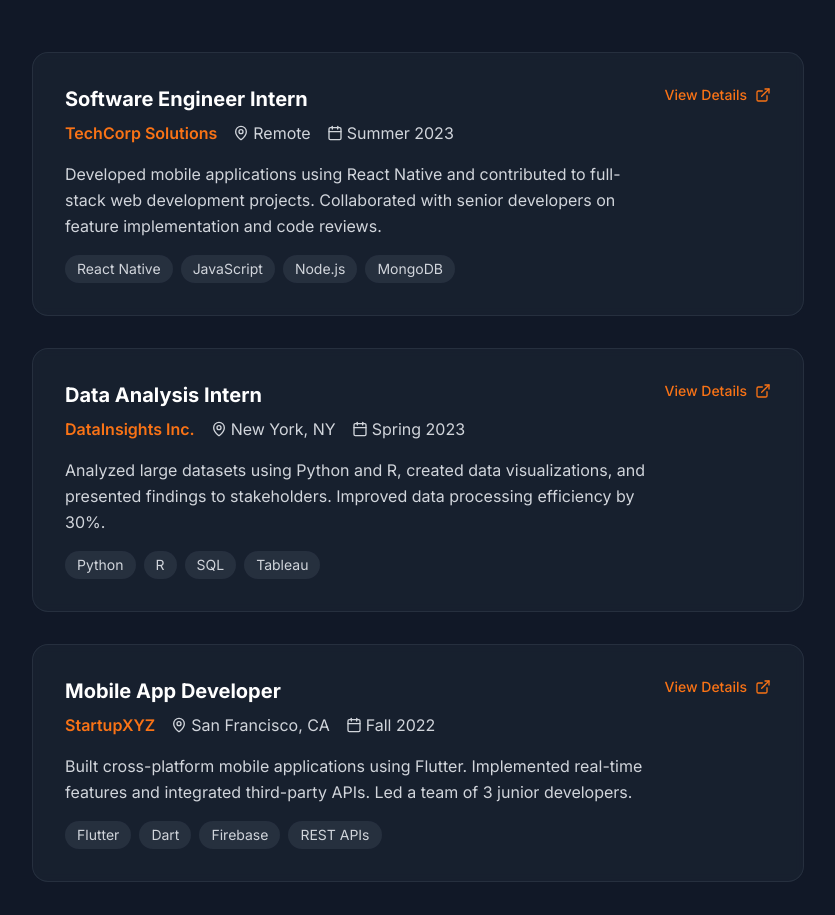
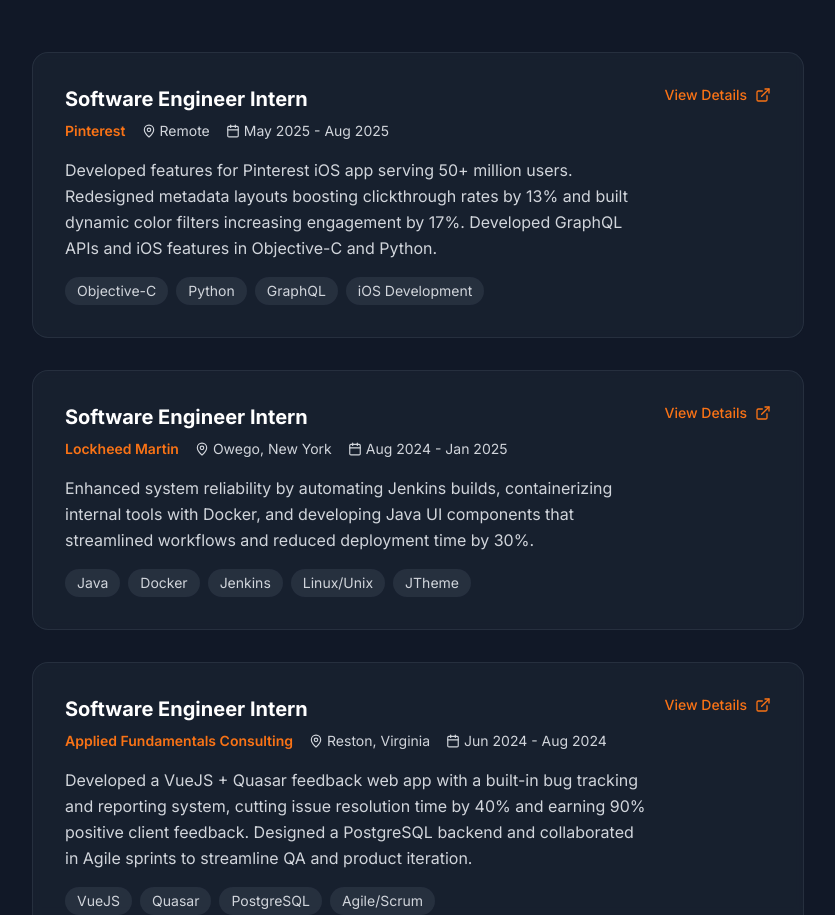
Before and after one commit to nathanalbe/Portfolio-2, a Next.js app: page / in a window 1280 px wide. Shown: the part 1885-2800 px from the top of the page, without its empty margins (0-835 px from the left). Built offline with nearby package versions, Linux system fonts and the light colour scheme.

Commit message:
updated experiance

```diff
--- a/src/app/globals.css
+++ b/src/app/globals.css
@@ -69,6 +69,10 @@
     border: 1px solid rgba(255, 255, 255, 0.1);
     backdrop-filter: blur(10px);
     transition: all 0.4s cubic-bezier(0.4, 0, 0.2, 1);
+    width: 100%;
+    max-width: 100%;
+    overflow: hidden;
+    box-sizing: border-box;
   }
 
   .profile-card:hover {
--- a/src/app/page.tsx
+++ b/src/app/page.tsx
@@ -75,8 +75,8 @@
             </div>
 
             {/* Profile Card - Fixed Position and Centered */}
-            <div className="lg:sticky lg:top-8 lg:max-h-[calc(100vh-2rem)] lg:overflow-y-auto">
-              <div className="lg:max-w-sm mx-auto">
+            <div className="lg:sticky lg:top-8 lg:max-h-[calc(100vh-2rem)] lg:overflow-y-auto lg:overflow-x-hidden">
+              <div className="w-full max-w-sm mx-auto">
                 <ProfileCard />
               </div>
             </div>
--- a/src/components/ExperienceSection.tsx
+++ b/src/components/ExperienceSection.tsx
@@ -7,30 +7,39 @@
   const experiences = [
     {
       title: 'Software Engineer Intern',
-      company: 'TechCorp Solutions',
+      company: 'Pinterest',
       location: 'Remote',
-      period: 'Summer 2023',
-      description: 'Developed mobile applications using React Native and contributed to full-stack web development projects. Collaborated with senior developers on feature implementation and code reviews.',
-      technologies: ['React Native', 'JavaScript', 'Node.js', 'MongoDB'],
-      link: '#'
+      period: 'May 2025 - Aug 2025',
+      description: 'Developed features for Pinterest iOS app serving 50+ million users. Redesigned metadata layouts boosting clickthrough rates by 13% and built dynamic color filters increasing engagement by 17%. Developed GraphQL APIs and iOS features in Objective-C and Python.',
+      technologies: ['Objective-C', 'Python', 'GraphQL', 'iOS Development'],
+      link: 'https://www.linkedin.com/posts/nathan-albe_pintern-pinterest-activity-7360671358873128963-obVd/'
     },
     {
-      title: 'Data Analysis Intern',
-      company: 'DataInsights Inc.',
-      location: 'New York, NY',
-      period: 'Spring 2023',
-      description: 'Analyzed large datasets using Python and R, created data visualizations, and presented findings to stakeholders. Improved data processing efficiency by 30%.',
-      technologies: ['Python', 'R', 'SQL', 'Tableau'],
-      link: '#'
+      title: 'Software Engineer Intern',
+      company: 'Lockheed Martin',
+      location: 'Owego, New York',
+      period: 'Aug 2024 - Jan 2025',
+      description: 'Enhanced system reliability by automating Jenkins builds, containerizing internal tools with Docker, and developing Java UI components that streamlined workflows and reduced deployment time by 30%.',
+      technologies: ['Java', 'Docker', 'Jenkins', 'Linux/Unix', 'JTheme'],
+      link: 'https://www.lockheedmartin.com/en-us/who-we-are/business-areas/rotary-and-mission-systems.html'
     },
     {
-      title: 'Mobile App Developer',
-      company: 'StartupXYZ',
-      location: 'San Francisco, CA',
-      period: 'Fall 2022',
-      description: 'Built cross-platform mobile applications using Flutter. Implemented real-time features and integrated third-party APIs. Led a team of 3 junior developers.',
-      technologies: ['Flutter', 'Dart', 'Firebase', 'REST APIs'],
-      link: '#'
+      title: 'Software Engineer Intern',
+      company: 'Applied Fundamentals Consulting',
+      location: 'Reston, Virginia',
+      period: 'Jun 2024 - Aug 2024',
+      description: 'Developed a VueJS + Quasar feedback web app with a built-in bug tracking and reporting system, cutting issue resolution time by 40% and earning 90% positive client feedback. Designed a PostgreSQL backend and collaborated in Agile sprints to streamline QA and product iteration.',
+      technologies: ['VueJS', 'Quasar', 'PostgreSQL', 'Agile/Scrum'],
+      link: 'https://www.linkedin.com/feed/update/urn:li:activity:7228747069107163136/'
+    },
+    {
+      title: 'iOS/Mobile Development Research Assistant',
+      company: 'George Mason University',
+      location: 'Fairfax, Virginia',
+      period: 'Oct 2022 - May 2023',
+      description: 'Built an iOS + watchOS app as part of a $712K federally funded project supporting neurodiverse young adults. Integrated HealthKit and Firebase to track heart rate and deliver real-time interventions, achieving 86% positive feedback in a pilot with 20+ participants across the D.C. area.',
+      technologies: ['SwiftUI', 'HealthKit', 'Firebase', 'iOS/watchOS', 'Research'],
+      link: 'https://www.gmu.edu/news/2021-11/new-smartwatch-app-help-can-be-close-your-wrist'
     }
   ]
 
@@ -76,14 +85,14 @@
               <div className="flex-1 space-y-4">
                 <div>
                   <h3 className="text-xl font-bold text-white mb-2">{exp.title}</h3>
-                  <div className="flex items-center gap-4 text-gray-300 mb-3">
-                    <span className="font-semibold text-orange-500">{exp.company}</span>
-                    <div className="flex items-center gap-1">
-                      <MapPin size={16} />
+                  <div className="flex items-center gap-4 text-gray-300 mb-3 text-sm">
+                    <span className="font-semibold text-orange-500 whitespace-nowrap">{exp.company}</span>
+                    <div className="flex items-center gap-1 whitespace-nowrap">
+                      <MapPin size={14} />
                       <span>{exp.location}</span>
                     </div>
-                    <div className="flex items-center gap-1">
-                      <Calendar size={16} />
+                    <div className="flex items-center gap-1 whitespace-nowrap">
+                      <Calendar size={14} />
                       <span>{exp.period}</span>
                     </div>
                   </div>
--- a/src/components/Navigation.tsx
+++ b/src/components/Navigation.tsx
@@ -67,21 +67,21 @@
                   onClick={() => handleNavClick(item.href)}
                   className={`nav-link group relative ${
                     isActive
-                      ? 'text-white bg-gradient-to-r from-orange-500 to-orange-600 shadow-lg'
+                      ? 'text-white'
                       : 'text-gray-400 hover:text-white hover:bg-white/10'
                   }`}
                   aria-label={item.label}
                   whileHover={{ scale: 1.05 }}
                   whileTap={{ scale: 0.95 }}
                 >
-                  <Icon size={20} className="transition-transform duration-200 group-hover:scale-110" />
                   {isActive && (
                     <motion.div
                       layoutId="activeIndicator"
-                      className="absolute inset-0 bg-gradient-to-r from-orange-500 to-orange-600 rounded-xl"
+                      className="absolute inset-0 bg-gradient-to-r from-orange-500 to-orange-600 rounded-xl shadow-lg"
                       transition={{ type: "spring", bounce: 0.2, duration: 0.6 }}
                     />
                   )}
+                  <Icon size={20} className="relative z-10 transition-transform duration-200 group-hover:scale-110" />
                 </motion.button>
               </li>
             )
--- a/src/components/ProfileCard.tsx
+++ b/src/components/ProfileCard.tsx
@@ -16,7 +16,7 @@
       initial={{ opacity: 0, x: 50 }}
       animate={{ opacity: 1, x: 0 }}
       transition={{ duration: 0.8, delay: 0.2, ease: "easeOut" }}
-      className="profile-card group"
+      className="profile-card group w-full max-w-sm mx-auto"
     >
       {/* Profile Image */}
       <div className="relative w-full h-72 mb-8 rounded-3xl overflow-hidden group-hover:scale-105 transition-transform duration-500">
```
